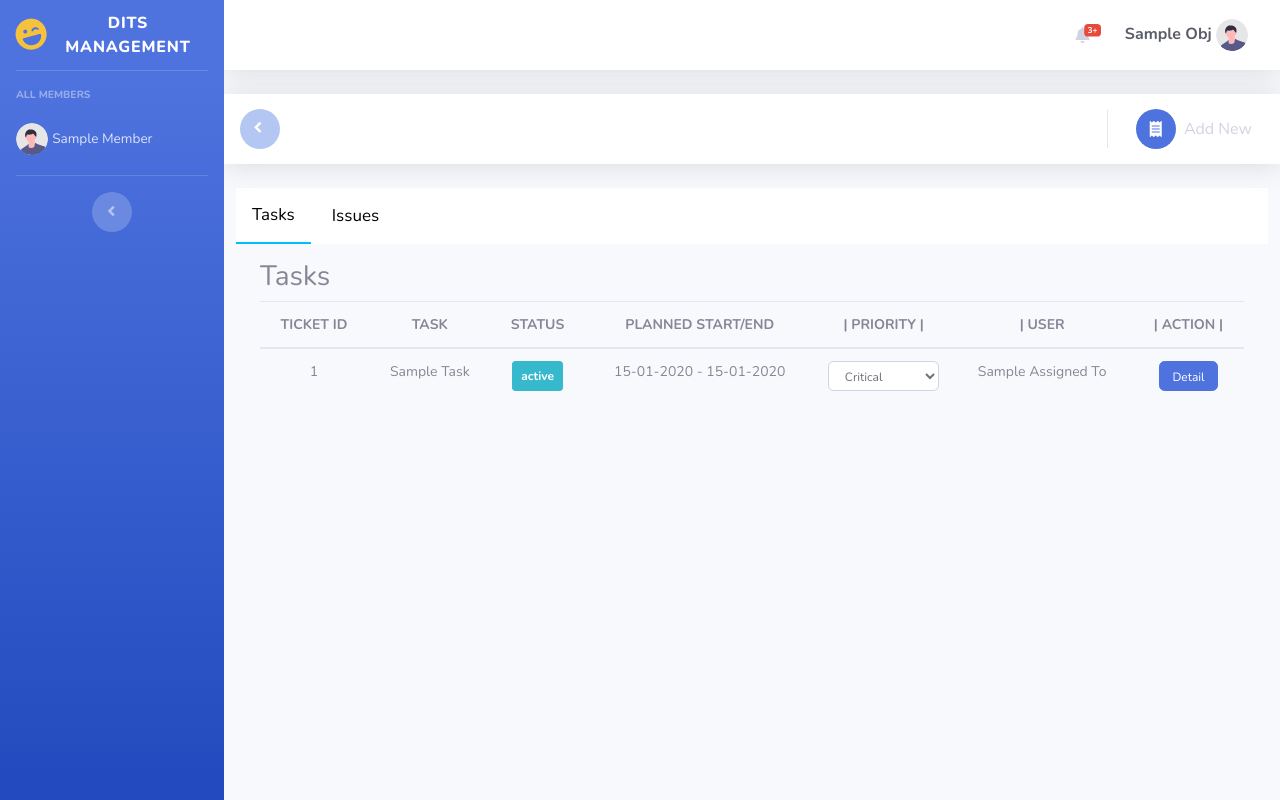
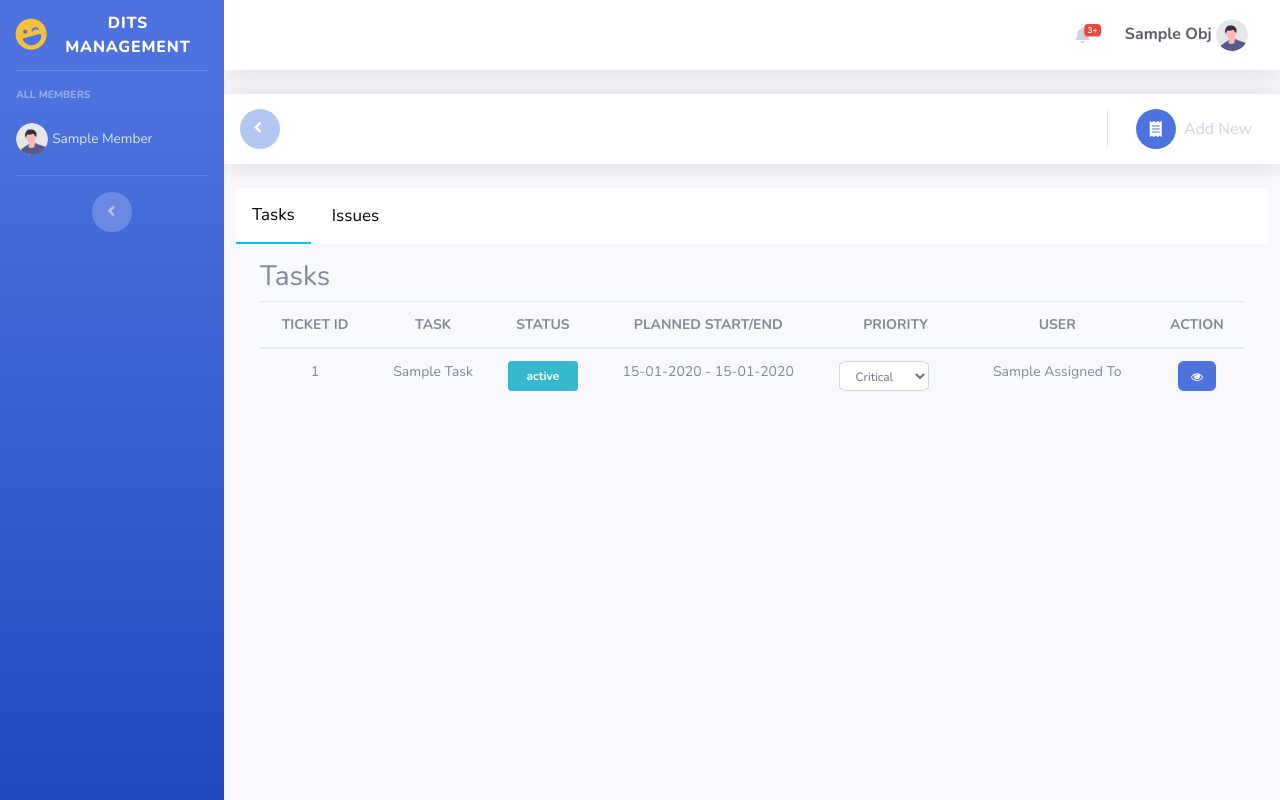
Before and after one commit to chaitphani/DITS-HRMS, a Django app: template templates/dashboard/workspace.html in a window 1280 px wide. Run offline with Django 3.2, Linux system fonts and the light colour scheme; the template is opened without the code that fills it: most values are stand-ins (such as "Sample title", 1, 10 or a date in 2020); some libraries are stand-ins or nearby versions.

Commit message:
alignment in workspace.html-task/issue row action button

```diff
--- a/templates/dashboard/workspace.html
+++ b/templates/dashboard/workspace.html
@@ -65,7 +65,7 @@
     <div class="row tab">
         <button class="tablinks active" onclick="opennavbartabs(event, 'Tasks')">Tasks</button>
         <button class="tablinks" onclick="opennavbartabs(event, 'Issues')">Issues</button>
-        {% comment %}<button class="tablinks" onclick="opennavbartabs(event, 'Settings')">Settings</button>{% endcomment %}
+        <!--<button class="tablinks" onclick="opennavbartabs(event, 'Settings')">Settings</button>-->
     </div>
 
     <div id="Tasks" class="tabcontent" style="display:block">
@@ -78,26 +78,27 @@
                     <th> Task </th>
                     <th> Status </th>
                     <th> Planned Start/End </th>
-                    <th>| Priority |</th>
-                    <th>| User</th>
-                    <th>| Action |</th>
+                    <th>Priority</th>
+                    <th>User</th>
+                    <th>Action</th>
                 </tr>
             </thead>
+
             <tbody>
                 {% for task in tasks %}
                 <tr class="text-capitalize text-center">
                     <td class="">{{task.task_id}}</td>
-                    <td>{{task.title}}</td>
+                    <td><p class="demo-1">{{task.title}}</p></td>
                     <td>
                         <input type='button' style="height:30px;font-size:12px;cursor:default;" value="{{task.get_task_status_display}}"
-                            class="btn btn-sm w-75 font-weight-bold {% if task.task_status == '1' %} btn-danger {% elif task.task_status == '2' %} btn-warning text-dark {% else %} btn-info {% endif %}">
+                            class="btn btn-sm w-100 font-weight-bold {% if task.task_status == '1' %} btn-danger {% elif task.task_status == '2' %} btn-warning text-dark {% else %} btn-info {% endif %}">
                     </td>
                     <td>{% if task.planned_start_date %} {{task.planned_start_date|date:'d-m-Y'}}
                         {% else %} Start {% endif %} - {% if task.planned_end_date %}
                         {{task.planned_end_date|date:'d-m-Y'}} {% else %} End {% endif %}
                     </td>
                     <td>
-                        <select name="priority" id="priority_{{task.id}}" class="form-control" style="height:30px;font-size:12px;cursor: pointer;"
+                        <select name="priority" id="priority_{{task.id}}" class="form-control" style="height:30px;width:90px;font-size:12px;cursor: pointer;"
                             onchange="priority_status_change({{task.id}})">
                             <option value="4" {% if task.priority == '4' %}selected{% endif %}>Critical</option>
                             <option value="1" {% if task.priority == '1' %}selected{% endif %}>High</option>
@@ -107,10 +108,12 @@
                     </td>
                     <td>{{task.assigned_to.name}}</td>
                     <td>
-                        <a href="{% url 'task-edit' task.workspace.slug task.id %}" class="btn btn-primary" style="height:30px;font-size:12px">Detail</a>
-                        {% if request.session.is_admin == True %}
-                            <a href="{% url 'task-delete' task.id %}" class="btn btn-danger delete_task" style="height:30px;font-size:12px">Delete</a>
-                        {% endif %}
+                        <div class="btn-group" role="group" aria-label="Action buttons">
+                            <a type="button" href="{% url 'task-edit' task.workspace.slug task.id %}" class="btn btn-primary" style="height:30px;font-size:12px"><i class="fa fa-eye"></i></a>
+                               {% if request.session.is_admin == True %}
+                            <a type="button" href="{% url 'task-delete' task.id %}" class="btn btn-danger delete_task" style="height:30px;font-size:12px"><i class="fa fa-trash"></i></a>
+                               {% endif %}
+                        </div>
                     </td>
                 </tr>
                 {% endfor %}
@@ -125,13 +128,13 @@
           <table id="issue_table" class="table w-100" style="font-size:14px">
             <thead>
                 <tr class="text-uppercase text-center">
-                    <th>TICKET ID </th>
-                    <th> Issue </th>
-                    <th> Status </th>
-                    <th> Planned Start/End </th>
-                    <th>| Priority |</th>
-                    <th>| User</th>
-                    <th>| Action |</th>
+                    <th>TICKET ID</th>
+                    <th>Issue</th>
+                    <th>Status</th>
+                    <th>Planned Start/End</th>
+                    <th>Priority</th>
+                    <th>User</th>
+                    <th>Action</th>
                 </tr>
             </thead>
             <tbody>
@@ -141,14 +144,14 @@
                   <td>{{issue.title}}</td>
                     <td>
                         <input type='button' style="height:30px;font-size:12px;cursor: default;" value="{{issue.get_issue_status_display}}"
-                            class="btn w-75 font-weight-bold {% if issue.issue_status == '1' %} btn-danger {% elif issue.issue_status == '2' %} btn-warning text-dark {% else %} btn-info {% endif %}">
+                            class="btn w-100 font-weight-bold {% if issue.issue_status == '1' %} btn-danger {% elif issue.issue_status == '2' %} btn-warning text-dark {% else %} btn-info {% endif %}">
                     </td>
                     <td>{% if issue.planned_start_date %} {{issue.planned_start_date|date:'d-m-Y'}}
                         {% else %} Start {% endif %} - {% if issue.planned_end_date %}
                         {{issue.planned_end_date|date:'d-m-Y'}} {% else %} End {% endif %}
                     </td>
                     <td>
-                        <select style="height:30px;font-size:12px;cursor: pointer;" name="priority" id="modify_{{issue.id}}" class="form-control"
+                        <select style="height:30px;width:90px;font-size:12px;cursor: pointer;" name="priority" id="modify_{{issue.id}}" class="form-control"
                             onchange="priority_status_modify({{issue.id}})">
                             <option value="4" {% if issue.priority == '4' %}selected{% endif %}>Critical</option>
                             <option value="1" {% if issue.priority == '1' %}selected{% endif %}>High</option>
@@ -158,12 +161,14 @@
                     </td>
                     <td>{{issue.assigned_to.name}}</td>
                     <td>
-                        <a href="{% url 'issue-edit' issue.workspace.slug issue.id %}" style="height:30px;font-size:12px"
-                            class="btn btn-primary  detail_task">Detail</a>
+                    <div class="btn-group" role="group" aria-label="actionbutton">
+                        <a type="button" href="{% url 'issue-edit' issue.workspace.slug issue.id %}" style="height:30px;font-size:12px"
+                            class="btn btn-primary  detail_task"><i class="fa fa-eye"></i></a>
                         {% if request.session.is_admin == True %}
-                        <a href="{% url 'issue-delete' issue.id %}" style="height:30px;font-size:12px"
-                            class="btn btn-danger delete_task">Delete</a>
+                        <a type="button" href="{% url 'issue-delete' issue.id %}" style="height:30px;font-size:12px"
+                            class="btn btn-danger delete_task"><i class="fa fa-trash"></i></a>
                         {% endif %}
+                    </div>
                     </td>
                 </tr>
                 {% endfor %}
@@ -684,7 +689,6 @@
     </div>
 </div>
 
-
 <script type="text/javascript" charset="utf8" src="https://ajax.aspnetcdn.com/ajax/jQuery/jquery-1.8.2.min.js"></script>
 <script type="text/javascript" charset="utf8" src="https://ajax.aspnetcdn.com/ajax/jquery.dataTables/1.9.4/jquery.dataTables.min.js"></script>
 <script>
```
